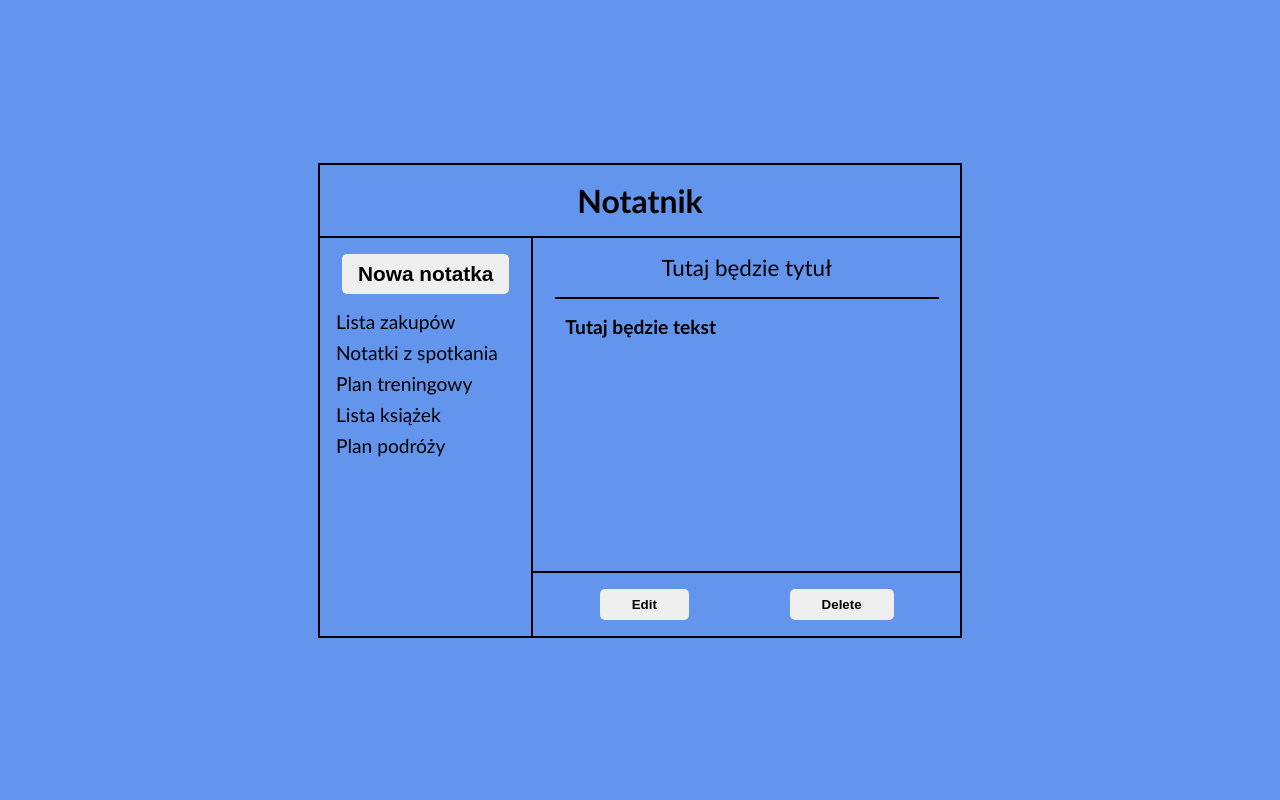
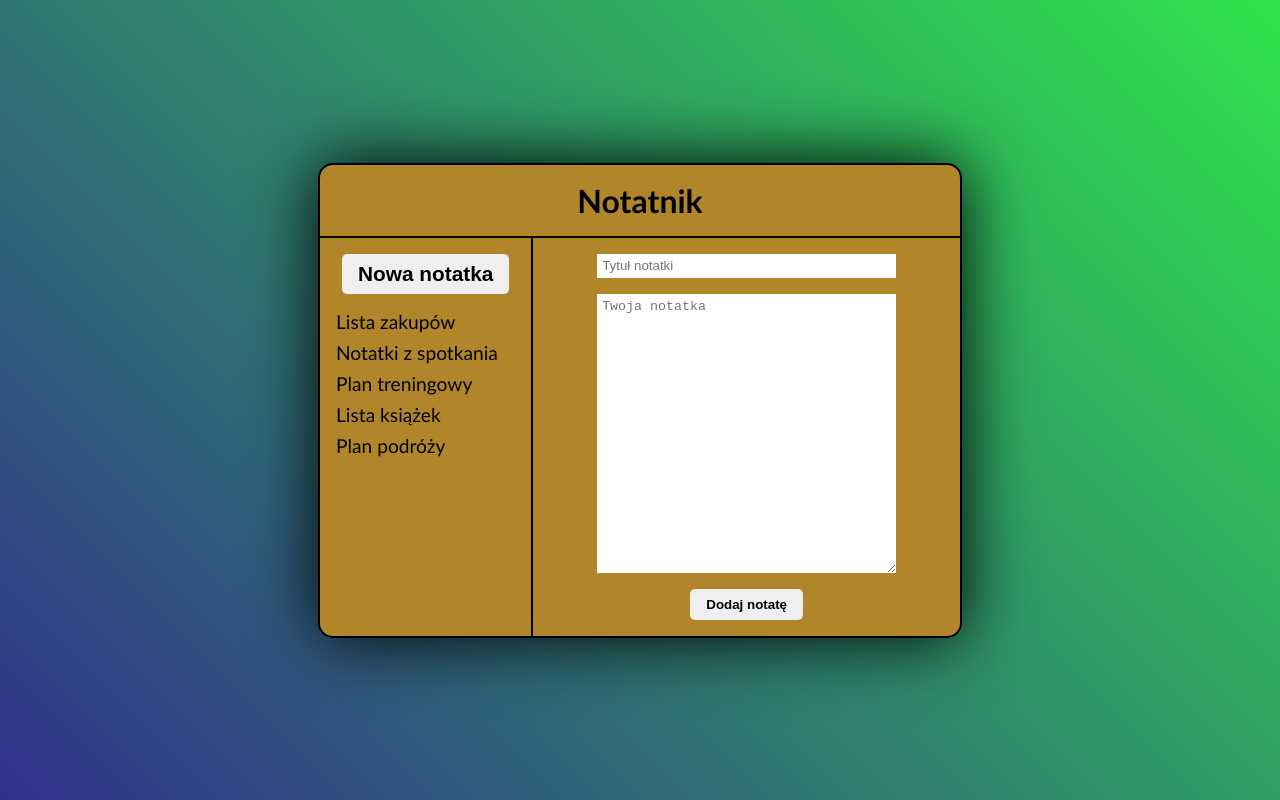
Before and after one commit to Kabrax01/React_test_area_2, a React (Vite) app: page / in a window 1280 px wide. Both pictures are taken after a click on the button "Nowa notatka". Built offline with nearby package versions, Linux system fonts and the light colour scheme.

Commit message:
feat: added styles to form

```diff
--- a/src/Notes/App.tsx
+++ b/src/Notes/App.tsx
@@ -15,7 +15,7 @@ function App() {
     const [notes, setNotes] = useState<Note[] | []>([]);
     const [selectedNote, setSelectedNote] = useState<number | undefined>();
     const [noteContent, setNoteContent] = useState<Note | undefined>();
-    const [showNewNoteForm, setShowNewNoteForm] = useState<boolean>(true);
+    const [showNewNoteForm, setShowNewNoteForm] = useState<boolean>(false);
 
     function handleShowForm() {
         setShowNewNoteForm((prev) => !prev);
--- a/src/Notes/main.scss
+++ b/src/Notes/main.scss
@@ -16,14 +16,29 @@ $border-light-black: 2px solid black;
 body {
     font-family: "Gill Sans", "Gill Sans MT", Calibri, "Trebuchet MS",
         sans-serif;
-    background-color: cornflowerblue;
+    background: linear-gradient(
+        45deg,
+        hsl(240, 49%, 37%) 0%,
+        hsl(129, 77%, 54%) 100%
+    );
     display: flex;
     align-items: center;
     justify-content: center;
     height: 100vh;
 }
 
+button {
+    margin: 1rem;
+    font-weight: 600;
+    border-radius: 5px;
+    padding: 0.5rem 1rem;
+    cursor: pointer;
+}
+
 .notepad {
+    border-radius: 15px;
+    background-color: hsl(41, 61%, 43%);
+    filter: drop-shadow(0px 0px 35px #000000);
     border: 2px solid black;
     display: grid;
     grid-template-columns: repeat(2, 20rem);
@@ -52,12 +67,7 @@ body {
 
             button {
                 align-self: center;
-                margin: 1rem;
                 font-size: 1.3rem;
-                font-weight: 600;
-                border-radius: 5px;
-                padding: 0.5rem 1rem;
-                cursor: pointer;
 
                 &:active {
                     transform: translateY(2px);
@@ -77,7 +87,7 @@ body {
                     margin-bottom: 0.5rem;
 
                     &:hover {
-                        background-color: chartreuse;
+                        background-color: hsl(0, 0%, 95%);
                     }
                 }
             }
@@ -123,17 +133,35 @@ body {
                 width: 100%;
                 border-top: $border-light-black;
                 @include flexbox(row, center, space-around);
-
-                button {
-                    padding: 0.5rem 2rem;
-                    border-radius: 5px;
-                    font-weight: 700;
-                }
             }
         }
 
         .note_form {
+            border-top: $border-light-black;
             grid-column: 2/3;
+            @include flexbox(column);
+
+            div {
+                height: 100%;
+                width: 100%;
+                @include flexbox(column);
+
+                input {
+                    margin: 1rem 0;
+                    padding: 0.3rem;
+                    width: 70%;
+                }
+
+                textarea {
+                    padding: 0.3rem;
+                    flex: 3;
+                    width: 70%;
+                }
+            }
+
+            button {
+                justify-self: flex-end;
+            }
         }
     }
 }
```
